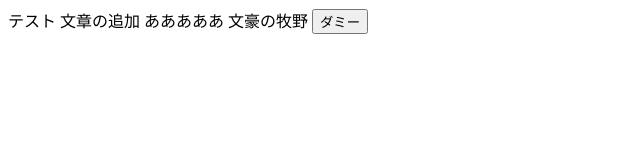
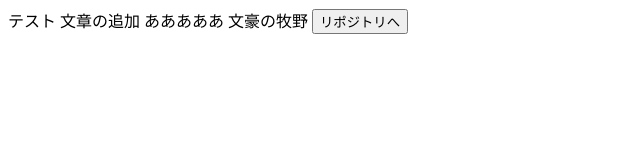
Before and after one commit to ei1923/20230421_test1, a plain HTML site: page index.html in a window 1280 px wide. Shown: the whole page, without its empty margins (0-640 px from the left). Drawn offline with Linux system fonts and the light colour scheme.

Commit message:
indexの変更
ボタンでリポジトリへ飛ぶ

```diff
--- a/index.html
+++ b/index.html
@@ -9,6 +9,6 @@
         文章の追加
         あああああ
         文豪の牧野
-        <button>ダミー</button>
+        <button onclick=location.href='https://ei1923.github.io/20230421_test1/'">リポジトリへ</button>
     </body>
 </html>
```
